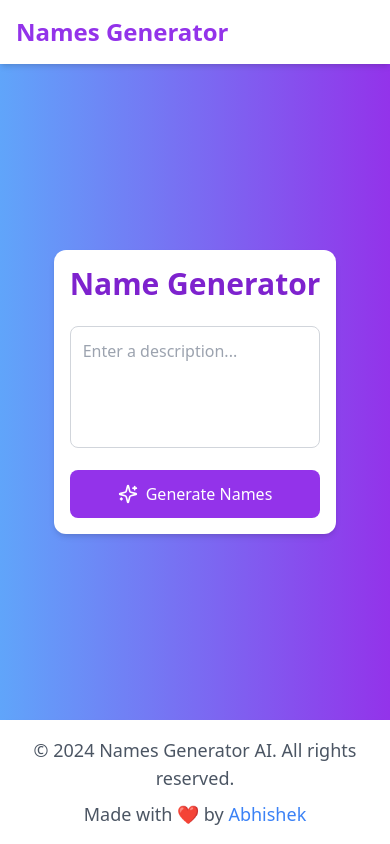
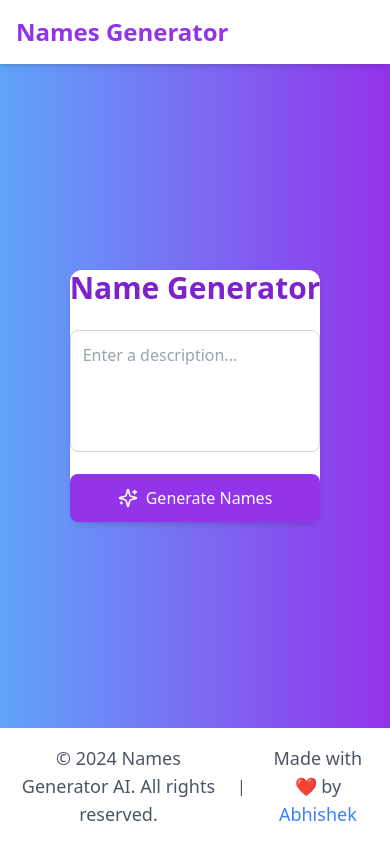
Before and after one commit to bobbyy16/names-generator-AI, a React (Vite) app in the folder client/: page / in a window 390 px wide. Built offline with nearby package versions, Linux system fonts and the light colour scheme.

Commit message:
Final prod

```diff
--- a/client/src/components/Footer.tsx
+++ b/client/src/components/Footer.tsx
@@ -3,11 +3,12 @@ import React from "react";
 const Footer: React.FC = () => {
   return (
     <footer className="bg-white shadow-md mt-8">
-      <div className="max-w-7xl mx-auto py-4 px-4 sm:px-6 lg:px-8">
+      <div className="max-w-7xl mx-auto py-4 px-4 sm:px-6 lg:px-8 flex justify-center items-center">
         <div className="text-gray-600 text-lg text-center">
           © {new Date().getFullYear()} Names Generator AI. All rights reserved.
         </div>
-        <div className="text-gray-600 text-lg text-center mt-2">
+        <span className="mx-4 text-gray-600">|</span>
+        <div className="text-gray-600 text-lg text-center">
           Made with ❤️ by{" "}
           <a
             href="https://github.com/bobbyy16"
--- a/client/src/components/NameGenerator.tsx
+++ b/client/src/components/NameGenerator.tsx
@@ -46,7 +46,7 @@ const NameGenerator: React.FC = () => {
   }, []);
 
   return (
-    <div className="w-100 mt-8 max-w-4xl mx-auto p-4 sm:w-90 sm:p-6 lg:p-8 bg-white shadow-md rounded-xl">
+    <div className="w-100 mt-8 max-w-4xl mx-auto sm:p-6 sm:pl-36 sm:pr-36 lg:p-8 bg-white shadow-md rounded-xl">
       <h1 className="text-3xl sm:text-4xl font-bold text-center mb-6 text-purple-700">
         Name Generator
       </h1>
@@ -90,7 +90,7 @@ const NameGenerator: React.FC = () => {
             {names.slice(0, -1).map((name, index) => (
               <li
                 key={index}
-                className="text-lg font-medium text-gray-700 bg-purple-100 p-3 rounded-md hover:bg-purple-200 transition-all duration-300 ease-in-out flex items-center justify-center"
+                className="text-md font-medium text-gray-700 bg-purple-100 p-3 rounded-md hover:bg-purple-200 transition-all duration-300 ease-in-out flex items-center justify-center"
               >
                 {name}
               </li>
```
